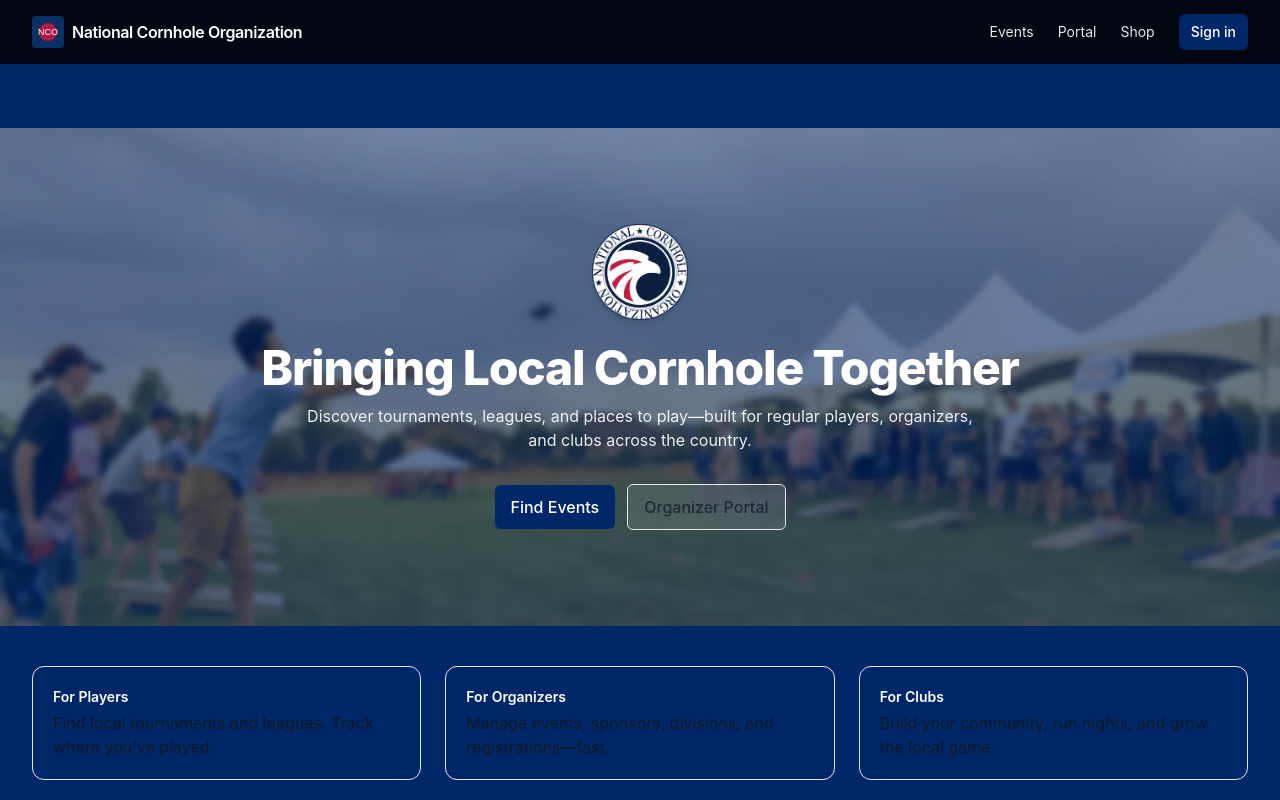
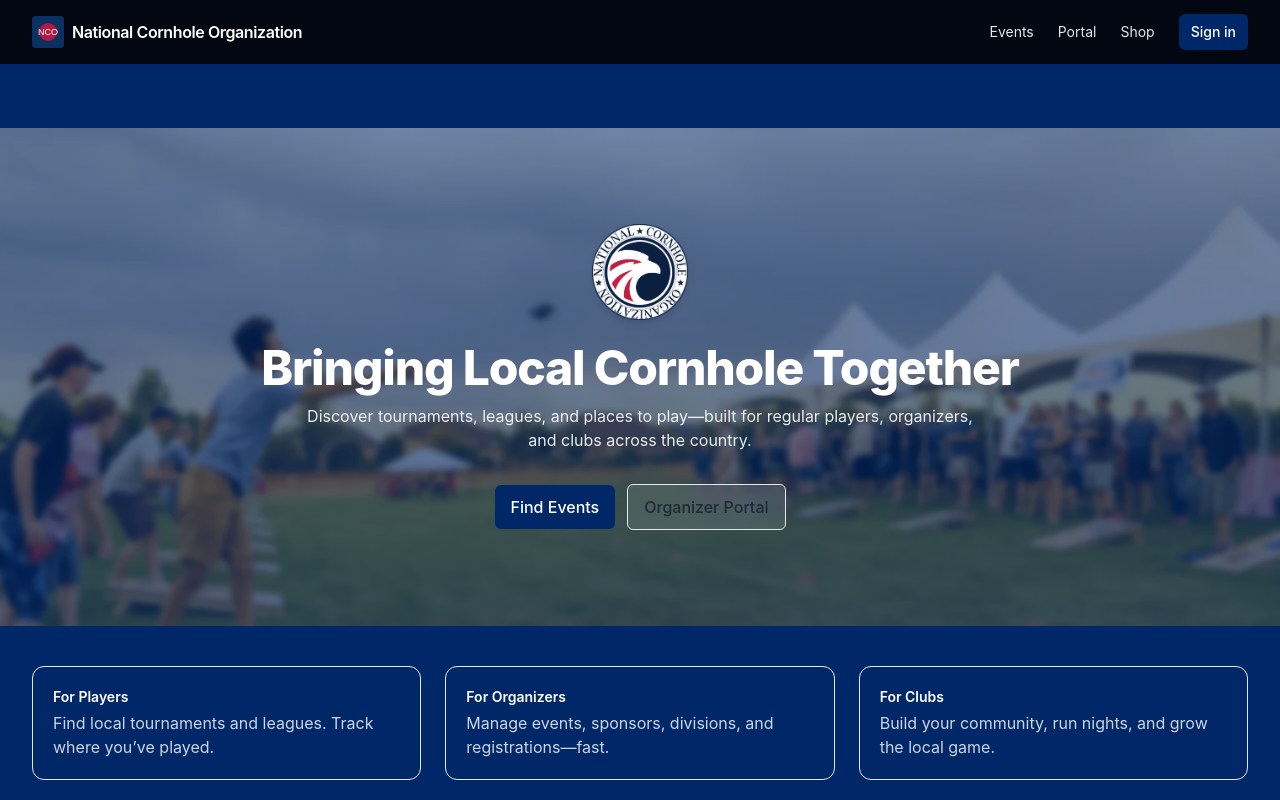
Before and after one commit to wearenationalcornhole/nco-site, a Next.js app: page / in a window 1280 px wide. Shown: the top 800 px of the page. Built offline with nearby package versions, Linux system fonts and the light colour scheme; no server answers.

Commit message:
🚀 Full project sync — updated OrgTopBar, layout, UI polish, and all latest feature enhancements

```diff
--- a/app/page.tsx
+++ b/app/page.tsx
@@ -92,19 +92,19 @@ export default async function Home() {
         <div className="mx-auto max-w-7xl px-4 sm:px-6 lg:px-8 py-10 grid grid-cols-1 sm:grid-cols-3 gap-6">
           <div className="rounded-xl border p-5">
             <div className="text-sm font-semibold text-white">For Players</div>
-            <p className="mt-1 text-white-100">
+            <p className="mt-1 text-white/80">
               Find local tournaments and leagues. Track where you’ve played.
             </p>
           </div>
           <div className="rounded-xl border p-5">
             <div className="text-sm font-semibold text-white">For Organizers</div>
-            <p className="mt-1 text-white-100">
+            <p className="mt-1 text-white/80">
               Manage events, sponsors, divisions, and registrations—fast.
             </p>
           </div>
           <div className="rounded-xl border p-5">
             <div className="text-sm font-semibold text-white">For Clubs</div>
-            <p className="mt-1 text-white-200">
+            <p className="mt-1 text-white/80">
               Build your community, run nights, and grow the local game.
             </p>
           </div>
```
